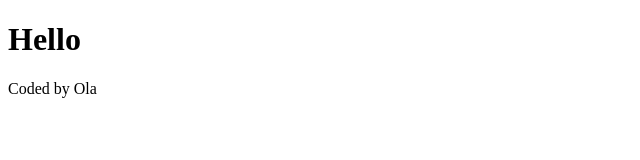
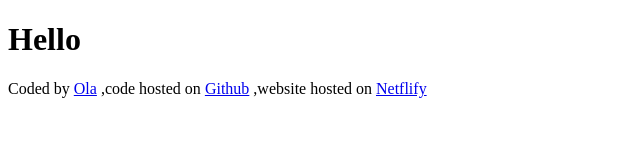
Before and after one commit to olawalkowiak/vanilla_vol_2, a plain HTML site: page index.html in a window 1280 px wide. Shown: the whole page, without its empty margins (0-640 px from the left). Drawn offline with Linux system fonts and the light colour scheme.

Commit message:
added links to the footer

```diff
--- a/index.html
+++ b/index.html
@@ -7,6 +7,17 @@
   </head>
   <body>
     <h1>Hello</h1>
-    <footer>Coded by Ola</footer>
+    <footer>
+      Coded by
+      <a href="https://github.com/olawalkowiak" target="blank">Ola</a> ,code
+      hosted on
+      <a href="https://github.com/olawalkowiak/vanilla_vol_2" target="blank">
+        Github</a
+      >
+      ,website hosted on
+      <a href="https://vanilla-app-vol-2.netlify.app" target="blank">
+        Netflify</a
+      >
+    </footer>
   </body>
 </html>
```
